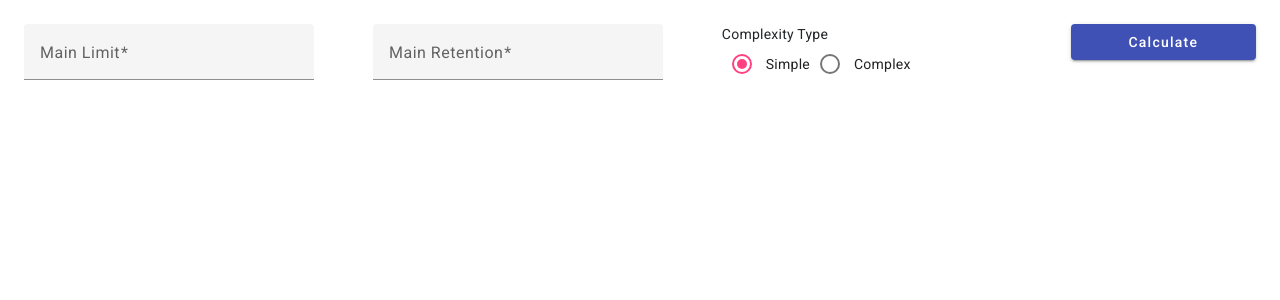
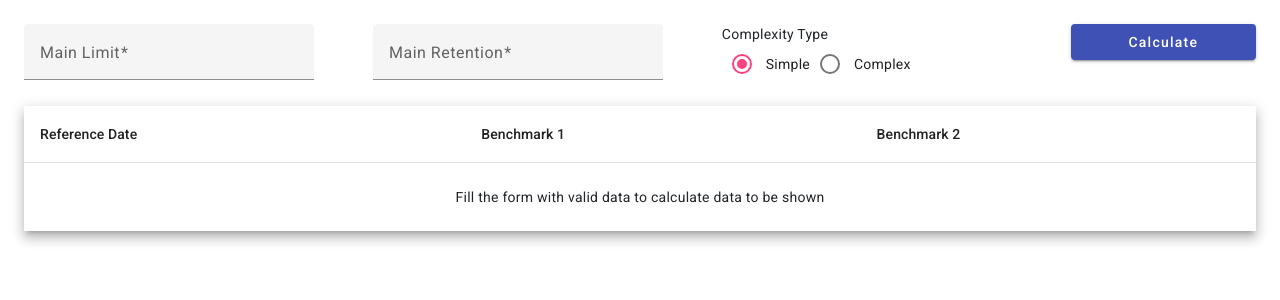
Before and after one commit to aleneri97/wtw_test, an Angular app: page /calculator in a window 1280 px wide. Shown: the top 300 px of the page. Built offline with nearby package versions, Linux system fonts and the light colour scheme.

Commit message:
✨ add: layout of table in Calculator

```diff
--- a/src/app/core/modules/material.module.ts
+++ b/src/app/core/modules/material.module.ts
@@ -4,12 +4,14 @@ import { MatFormFieldModule } from '@angular/material/form-field';
 import { MatInputModule } from '@angular/material/input';
 import { MatButtonModule } from '@angular/material/button';
 import { MatRadioModule } from '@angular/material/radio';
+import { MatTableModule } from '@angular/material/table';
 
 const MATERIAL_MODULES = [
   MatFormFieldModule,
   MatInputModule,
   MatButtonModule,
   MatRadioModule,
+  MatTableModule,
 ];
 
 @NgModule({
--- a/src/app/pages/calculator/calculator.component.html
+++ b/src/app/pages/calculator/calculator.component.html
@@ -18,7 +18,7 @@
         </mat-form-field>
       </div>
       <!-- Complexity -->
-      <div class="col-12 col-md-3 pb-2 pb-md-0">
+      <div class="col-12 col-md-3 mb-2 mb-md-0">
         <mat-label>Complexity Type</mat-label>
         <mat-radio-group class="d-flex" formControlName="complexity">
           <mat-radio-button value="simple">Simple</mat-radio-button>
@@ -31,4 +31,30 @@
       </div>
     </div>
   </form>
+  <!-- Table Data -->
+  <table mat-table [dataSource]="dataSource" class="mat-elevation-z8 mt-5 mt-md-1">
+    <!-- Reference Date Column -->
+    <ng-container matColumnDef="date">
+      <th mat-header-cell *matHeaderCellDef>Reference Date</th>
+      <td mat-cell *matCellDef="let element">{{element.date}} </td>
+    </ng-container>
+    <!-- Benchmark 1 Column -->
+    <ng-container matColumnDef="benchmark1">
+      <th mat-header-cell *matHeaderCellDef>Benchmark 1</th>
+      <td mat-cell *matCellDef="let element">{{element.benchmark1}}</td>
+    </ng-container>
+    <!-- Benchmark 2 Column -->
+    <ng-container matColumnDef="benchmark2">
+      <th mat-header-cell *matHeaderCellDef>Benchmark 2</th>
+      <td mat-cell *matCellDef="let element">{{element.benchmark2}}</td>
+    </ng-container>
+    <!-- Table Rows -->
+    <tr mat-header-row *matHeaderRowDef="displayedColumns"></tr>
+    <tr mat-row *matRowDef="let row; columns: displayedColumns;"></tr>
+    <tr class="mat-row" *matNoDataRow>
+      <td class="mat-cell text-center p-4" [attr.colspan]="displayedColumns.length">
+        Fill the form with valid data to calculate data to be shown
+      </td>
+    </tr>
+  </table>
 </div>
--- a/src/app/pages/calculator/calculator.component.ts
+++ b/src/app/pages/calculator/calculator.component.ts
@@ -1,5 +1,12 @@
 import { Component, OnInit } from '@angular/core';
 import { FormBuilder, Validators } from '@angular/forms';
+import { MatTableDataSource } from '@angular/material/table';
+
+interface Row {
+  date: Date;
+  benchmark1: number;
+  benchmark2: number;
+};
 
 @Component({
   selector: 'app-calculator',
@@ -13,6 +20,10 @@ export class CalculatorComponent implements OnInit {
     mainRetention: ['', [Validators.required]],
     complexity: ['simple', [Validators.required]],
   });
+  /** @description Data to be shown on the table */
+  dataSource = new MatTableDataSource<Row>();
+  /** @description Names of columns to be displayed on the table */
+  displayedColumns = ['date', 'benchmark1', 'benchmark2'];
 
   constructor(private fb: FormBuilder) { }
 
```
